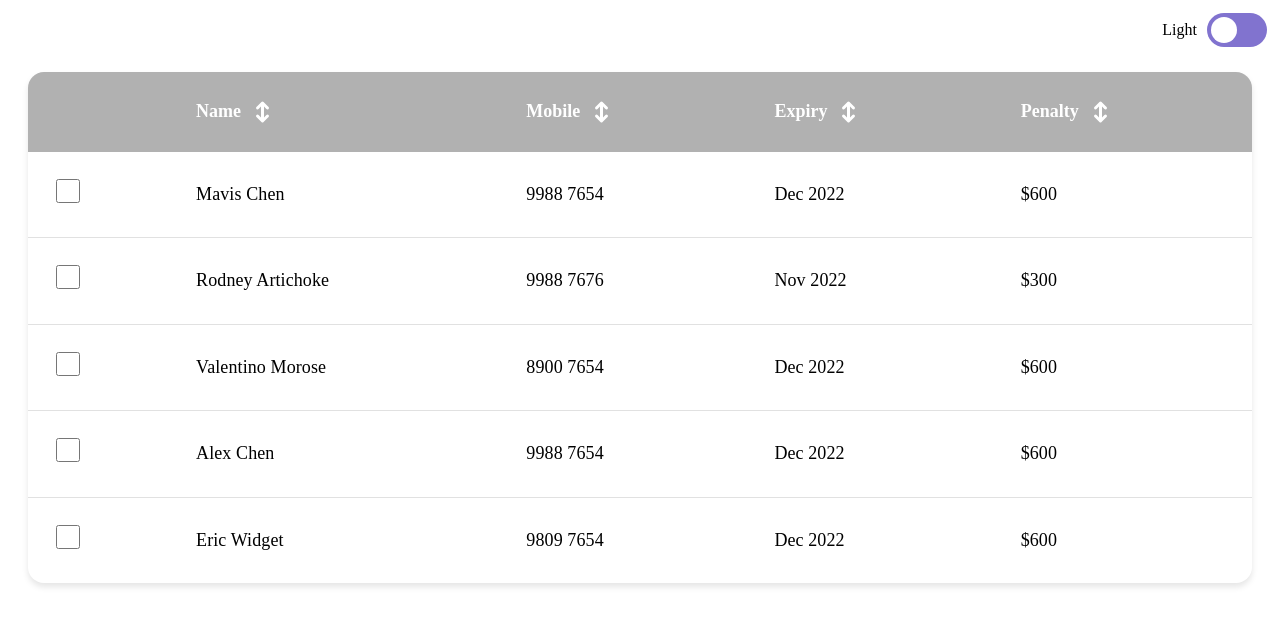
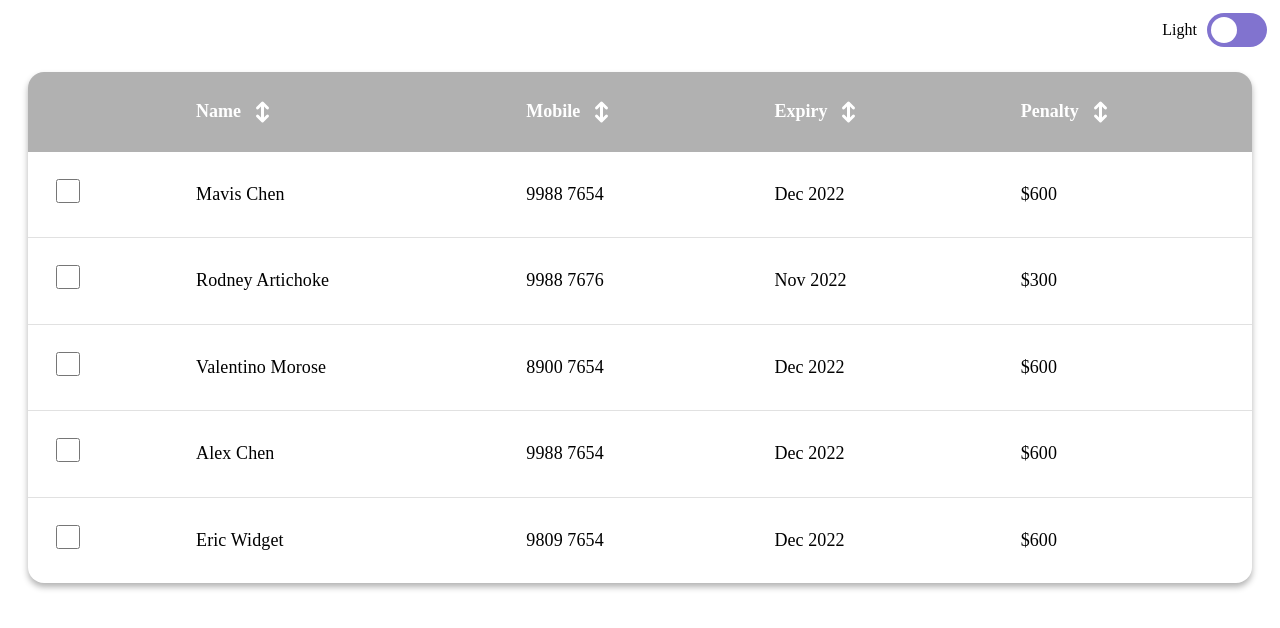
Before and after one commit to alexaung/react-table-component, a React (Create React App) app: page / in a window 1280 px wide. Shown: the top 628 px of the page. Built offline with nearby package versions, Linux system fonts and the light colour scheme.

Commit message:
increase intensity of table

```diff
--- a/src/theme/themes.js
+++ b/src/theme/themes.js
@@ -18,7 +18,7 @@ export const light = {
     avenirHeavy: "Avenir Heavy",
     avenirBook: "Avenir Book",
   },
-  tableBoxShadow: "0 4px 6px rgba(0,0,0,0.1)",
+  tableBoxShadow: "0 4px 6px rgba(0,0,0,0.3)",
 };
 
 export const dark = {
@@ -38,7 +38,7 @@ export const dark = {
     avenirHeavy: "Avenir Heavy",
     avenirBook: "Avenir Book",
   },
-  tableBoxShadow: "0 4px 6px rgba(255,255,255,0.1)",
+  tableBoxShadow: "0 4px 6px rgba(255,255,255,0.3)",
 };
 
 export const GlobalStyles = createGlobalStyle`
```
